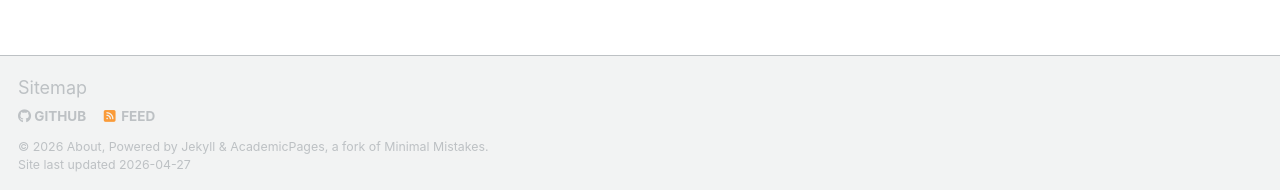
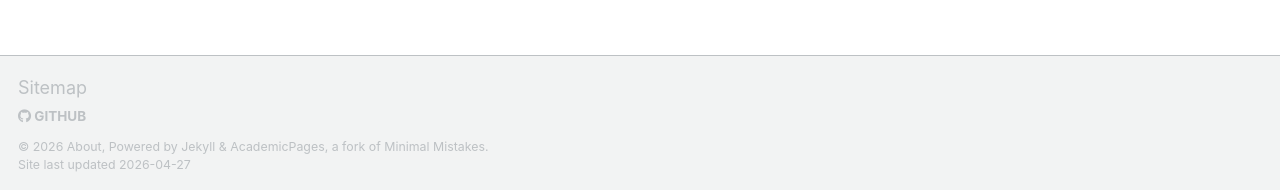
Before and after one commit to sashamelcher/sashamelcher.github.io, a Jekyll site: the page built from _pages/about.md, in a window 1280 px wide and 1223 px high. Shown: the part 1030-1220 px from the top of the window. Built offline with Jekyll 4.4.1, drawn with Linux system fonts in a browser that asks for light colours; a script bundle is joined from its source files by our own code; library files that are not in the unit come from our copies.

Commit message:
Update _config.yml

```diff
--- a/_config.yml
+++ b/_config.yml
@@ -125,7 +125,7 @@
       options:
         format           : "iso8601" # "iso8601" (default), "timestamp-seconds", "timestamp-milliseconds"
 atom_feed:
-  hide                   : false     # change to true to hide the RSS feed in the footer
+  hide                   : true     # change to true to hide the RSS feed in the footer
   path                   : # blank (default) uses feed.xml
 
 
@@ -302,7 +302,7 @@
 permalink: /:categories/:title/
 # paginate: 5 # amount of posts to show
 # paginate_path: /page:num/
-timezone: Etc/UTC # https://en.wikipedia.org/wiki/List_of_tz_database_time_zones
+timezone: Etc/CET # https://en.wikipedia.org/wiki/List_of_tz_database_time_zones
 
 
 # Plugins
```
